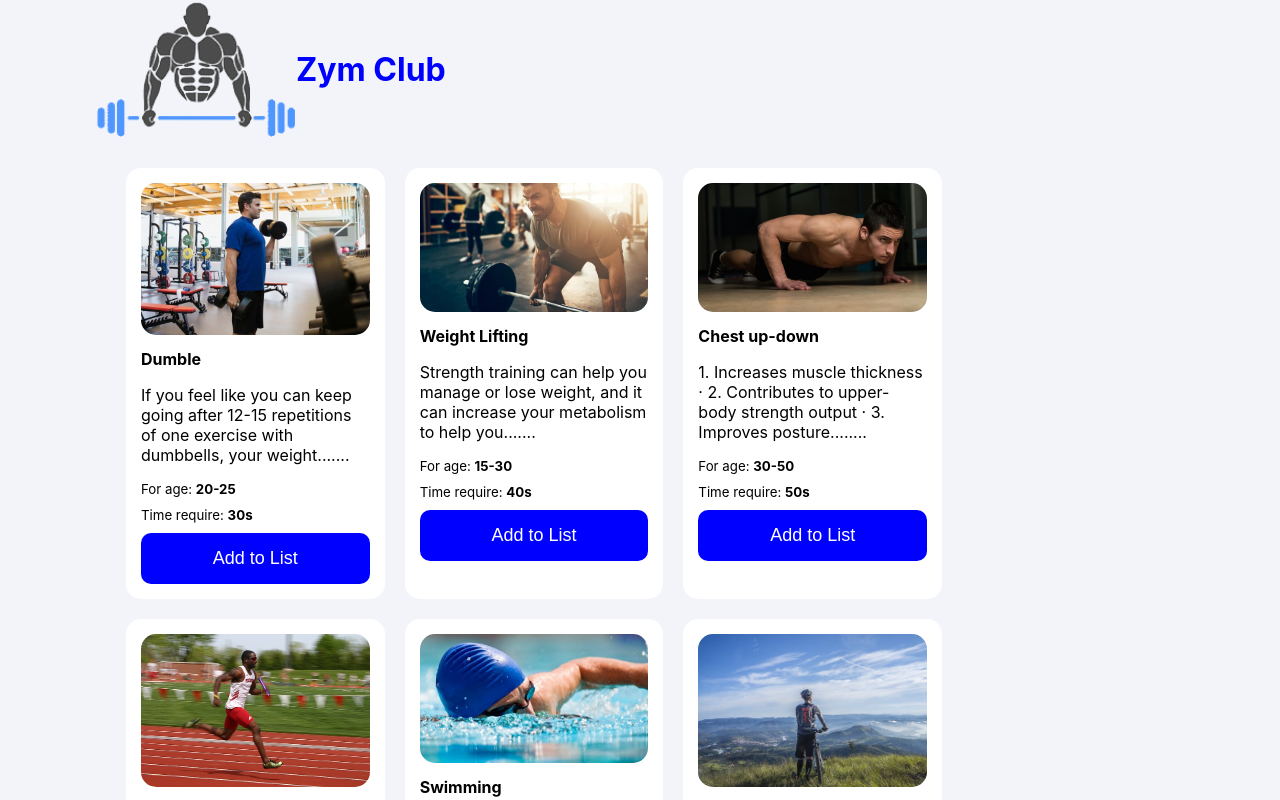
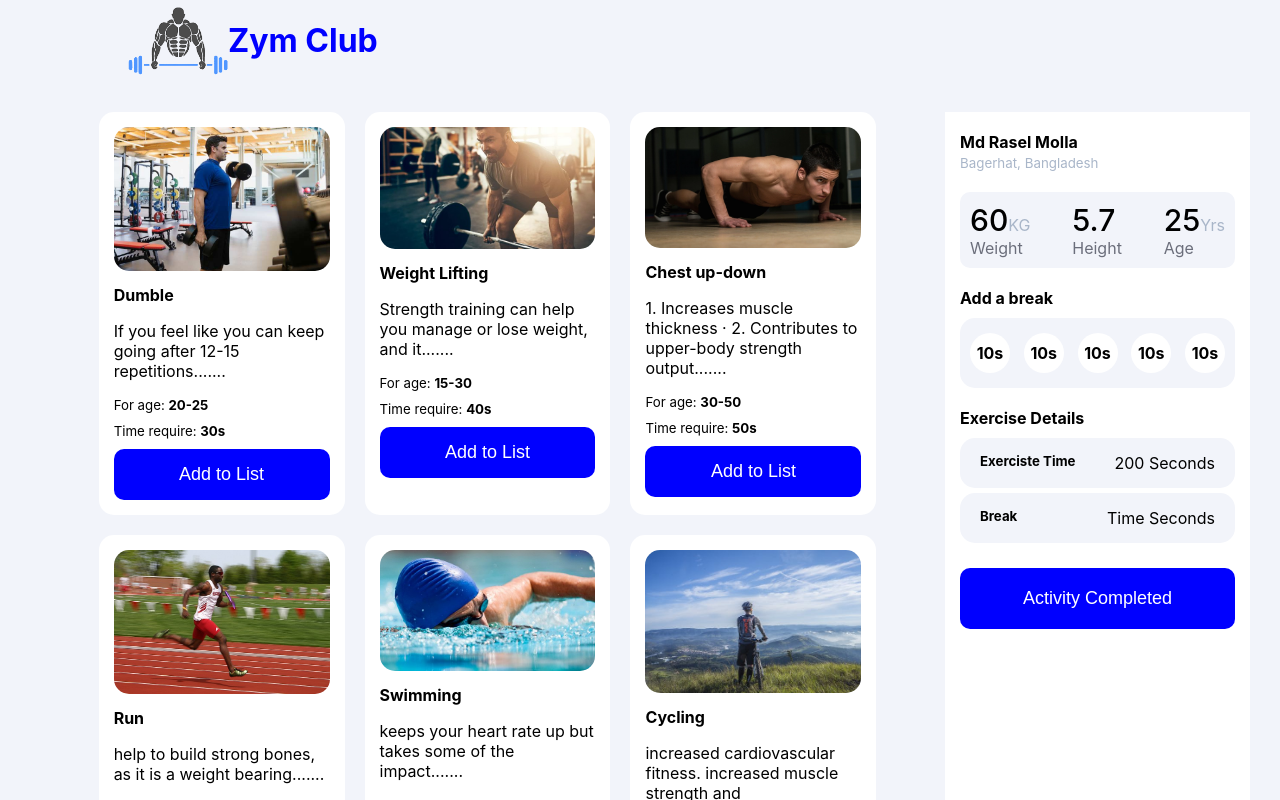
Before and after one commit to iamraselmolla/zym-club, a React (Create React App) app: page / in a window 1280 px wide. Shown: the top 800 px of the page. Built offline with nearby package versions, Linux system fonts and the light colour scheme.

Commit message:
Side section added

```diff
--- a/public/zym.json
+++ b/public/zym.json
@@ -23,7 +23,7 @@
     {
       "name": "Run",
       "img": "./run.jpg",
-      "description": "help to build strong bones, as it is a weight bearing exercise.strengthen muscles.improve cardiovascular fitness.burn plenty of kilojoules.help maintain a healthy weight.",
+      "description": "help to build strong bones, as it is a weight bearing exercise. strengthen muscles. improve cardiovascular fitness. burn plenty of kilojoules.help maintain a healthy weight.",
       "age": "35-50",
       "time": 55
     },
--- a/src/App.css
+++ b/src/App.css
@@ -1,8 +1,3 @@
-.App {
-  width: 85%;
-  margin: 0 auto;
-}
-
 .App-logo {
   height: 40vmin;
   pointer-events: none;
--- a/src/Components/Header/Header.css
+++ b/src/Components/Header/Header.css
@@ -1,6 +1,8 @@
 .main-header{
     display: flex;
     align-items: center;
+    width: 80%;
+    margin: 0 auto;
 }
 .logo-tag-line{
     color: blue;
--- a/src/Components/Header/Header.js
+++ b/src/Components/Header/Header.js
@@ -6,7 +6,7 @@ const Header = () => {
     return (
         <header>
             <div className="main-header">
-                <img src={logo} width='200px' alt="" />
+                <img src={logo} width='100px' alt="" />
                 <h1 className="logo-tag-line">
                     Zym Club
                 </h1>
--- /dev/null
+++ b/src/Components/ZumAuthor/ZymAuthor.css
@@ -0,0 +1,92 @@
+.author-info{
+    position: sticky;
+    top: 0;
+}
+.zym-info-container{
+    width: 85%;
+    margin: 0 auto;
+}
+.flex{
+    display: flex;
+}
+.body-strcuture{
+    padding: 10px;
+    background-color: #f2f4fa;
+
+    display: flex;
+    justify-content: space-between;
+    border-radius: 10px;
+    margin: 20px 0;
+}
+.body-weight{
+    color: #a9b6c9;
+    margin: 0;
+}
+.height{
+    font-weight: 500;
+    font-size: 30px;
+    color: #000;
+}
+.weight{
+    color: #6b6e7b;margin: 0;
+}
+.author-name-address h4{
+    margin: 0;
+
+}
+.author-name-address small{
+
+    color: #a9b6c9;
+}
+.break-section{
+    margin: 0 0 20px 0;
+}
+.break{
+    display: flex;
+    justify-content: space-between;
+
+    background-color: #f2f4fa;
+    padding: 15px 10px;
+    border-radius: 15px;
+}
+.break-time{
+    background: #fff;
+    border-radius: 50%;
+    text-align: center;
+    width: 40px;
+    height: 40px;
+    line-height: 40px;
+    font-weight: bolder;
+}
+.break-heading,
+.exercise-heading{
+    margin: 0 0 10px 0;
+}
+.total-exercise-time,
+.total-break-time{
+    display: flex;
+    justify-content: space-between;
+    background-color: #f2f4fa;
+    padding: 15px 20px;
+    border-radius: 15px;
+    margin: 5px 0;
+}
+.total-exercise-time h5,
+.total-break-time h5{
+    margin: 0;
+}
+.total-exercise-time p,
+.total-break-time p{
+    margin: 0;
+}
+.activity-completed-btn{
+        width: 100%;
+        border: none;
+        color: #fff;
+        background-color: blue;
+        padding: 20px 0;
+        border-radius: 10px;
+        font-size: 18px;
+        margin-top: 20px;
+
+}
--- /dev/null
+++ b/src/Components/ZumAuthor/ZymAuthor.js
@@ -0,0 +1,55 @@
+import React from 'react';
+import './ZymAuthor.css'
+
+const ZymAuthor = () => {
+    return (
+        <div className='author-info'>
+            <div className="author-details flex">
+                <img src="" alt="" />
+                <div className="author-name-address">
+                    <h4>Md Rasel Molla</h4>
+                    <small>Bagerhat, Bangladesh</small>
+                </div>
+            </div>
+            <div className="body-strcuture">
+                <div>
+                    <p className='body-weight'><span className='height'>60</span>KG</p>
+                    <p className='weight'>Weight</p>
+                </div>
+                <div>
+                    <p className='body-weight'><span className='height'>5.7</span></p>
+                    <p className='weight'>Height</p>
+                </div>
+                <div>
+                    <p className='body-weight'><span className='height'>25</span>Yrs</p>
+                    <p className='weight'>Age</p>
+                </div>
+            </div>
+            <div className="break-section">
+                <h4 className="break-heading">
+                    Add a break
+                </h4>
+                <div className="break">
+                    <span className="break-time">10s</span><span className="break-time">10s</span><span className="break-time">10s</span><span className="break-time">10s</span><span className="break-time">10s</span>
+                </div>
+            </div>
+            <div className="exercise-details">
+                <h4 className="exercise-heading">
+                    Exercise Details
+                </h4>
+                <div className="total-exercise-time">
+                    <h5>Exerciste Time</h5>
+                    <p><span>200</span> Seconds</p>
+                </div>
+                <div className="total-break-time">
+                <h5>Break</h5>
+                    <p><span>Time</span> Seconds</p>
+                </div>
+            </div>
+            <button className='activity-completed-btn'>Activity Completed</button>
+        </div>
+
+    );
+};
+
+export default ZymAuthor;
--- a/src/Components/Zym/ShowZym/ShowZym.js
+++ b/src/Components/Zym/ShowZym/ShowZym.js
@@ -5,8 +5,8 @@ const ShowZym = (props) => {
     console.log(props)
     const {img, name, age, description, time} = props.zym;
 let newDes;
-    if(description.length>17){
-       const splitDes =  description.split(' ').slice(0,18).join(' ')
+    if(description.length>12){
+       const splitDes =  description.split(' ').slice(0,11).join(' ')
         newDes = splitDes + '.......'
     }else{
         newDes = description;
--- a/src/Components/ZymContainer/ZymContainer.css
+++ b/src/Components/ZymContainer/ZymContainer.css
@@ -3,4 +3,10 @@
     padding: 30px;
     display: grid;
     grid-template-columns: 75% 25%;
+    box-sizing: border-box;
 }
+.zym-calculation{
+    position: relative;
+    background-color: #fff;
+    padding: 20px 15px;
+}
--- a/src/Components/ZymContainer/ZymContainer.js
+++ b/src/Components/ZymContainer/ZymContainer.js
@@ -1,4 +1,5 @@
 import React from 'react';
+import ZymAuthor from '../ZumAuthor/ZymAuthor';
 import Zym from '../Zym/Zym';
 import './ZymContainer.css'
 
@@ -6,10 +7,12 @@ const ZymContainer = () => {
     return (
         <div className='zym-container'>
             <div className="zym-info">
-                <Zym></Zym>
+               <div className="zym-info-container">
+               <Zym></Zym>
+               </div>
             </div>
             <div className="zym-calculation">
-
+                <ZymAuthor></ZymAuthor>
             </div>
         </div>
     );
```
